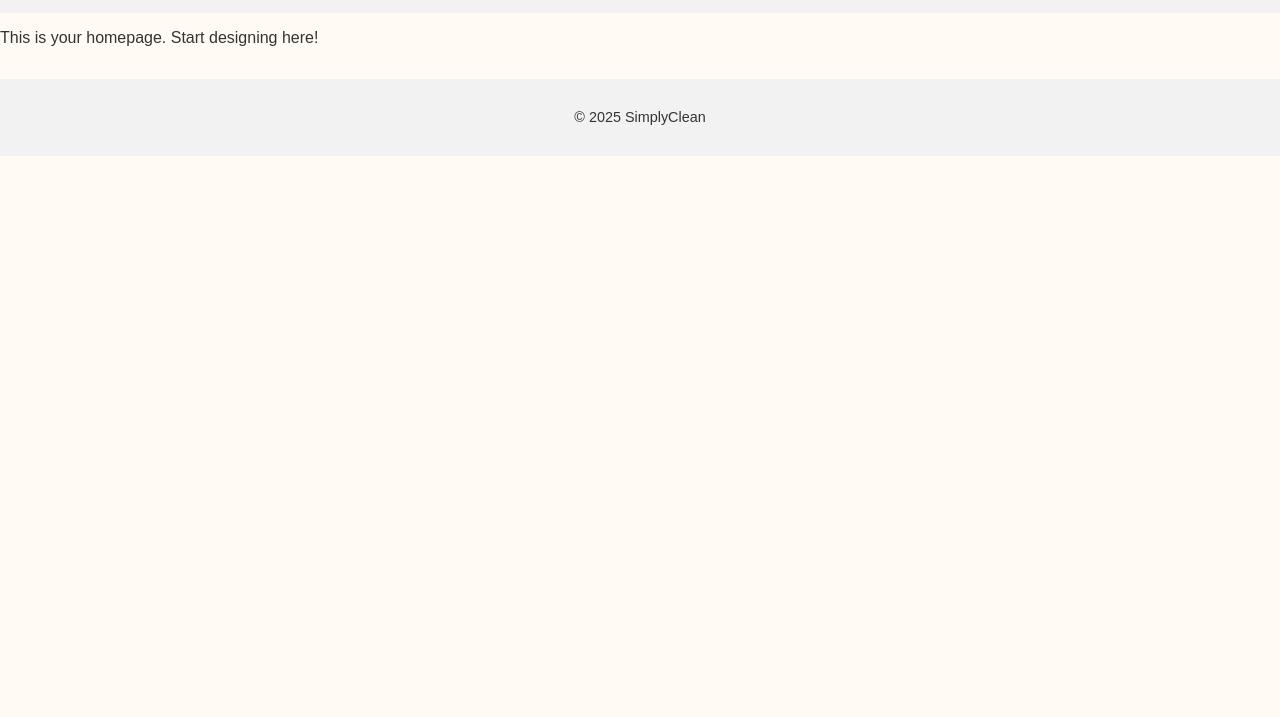
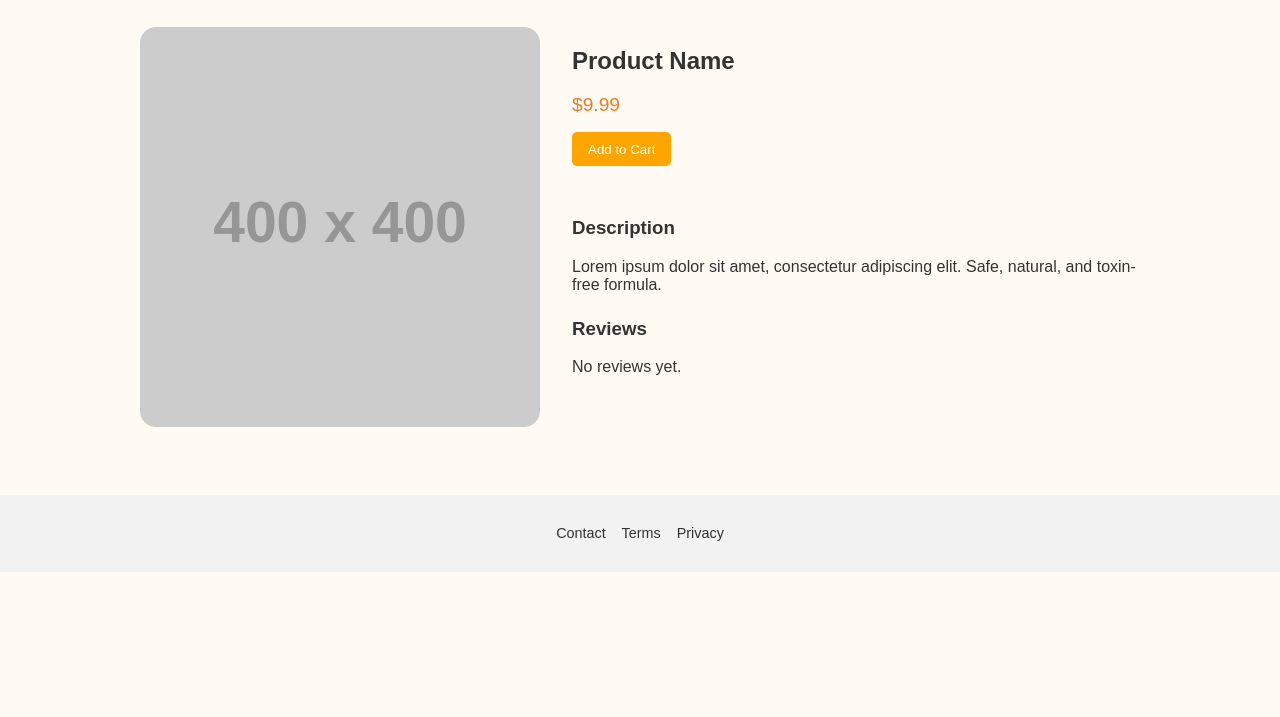
Before and after one commit to deanbong/ui-assignment3, a plain HTML site: page product.html in a window 1280 px wide. Shown: the part 83-800 px from the top of the page. Drawn offline with Linux system fonts and the light colour scheme; placeholder pictures from the web are drawn by us.

Commit message:
Update product page layout

```diff
--- a/css/style.css
+++ b/css/style.css
@@ -203,3 +203,47 @@ footer {
   margin-top: 2rem;
   font-size: 0.9rem;
 }
+/* --- product page --- */
+.product-detail {
+  display: flex;
+  gap: 2rem;
+  padding: 2rem;
+  max-width: 1000px;
+  margin: auto;
+}
+
+.product-image img {
+  max-width: 400px;
+  width: 100%;
+  border-radius: 1rem;
+}
+
+.product-info {
+  flex: 1;
+}
+
+.product-info h2 {
+  font-size: 1.5rem;
+  margin-bottom: 0.5rem;
+}
+
+.product-info .price {
+  color: #e67e22;
+  font-size: 1.2rem;
+  margin-bottom: 1rem;
+}
+
+.product-info button {
+  background-color: orange;
+  color: white;
+  border: none;
+  padding: 0.6rem 1rem;
+  border-radius: 5px;
+  cursor: pointer;
+  margin-bottom: 2rem;
+}
+
+.product-description,
+.product-reviews {
+  margin-bottom: 1.5rem;
+}
--- a/product.html
+++ b/product.html
@@ -1,19 +1,14 @@
-<nav>
-  <a href="index.html">Home</a>
-  <a href="browse.html">Browse</a>
-  <a href="cart.html">Cart</a>
-</nav>
 <!DOCTYPE html>
 <html lang="en">
 <head>
   <meta charset="UTF-8" />
-  <meta name="viewport" content="width=device-width, initial-scale=1.0"/>
+  <meta name="viewport" content="width=device-width, initial-scale=1.0" />
   <title>SimplyClean – Product</title>
   <link rel="stylesheet" href="css/style.css" />
 </head>
 <body>
   <header>
-    <h1>Welcome to SimplyClean</h1>
+    <h1>SIMPLYCLEAN</h1>
     <nav>
       <a href="index.html">Home</a> |
       <a href="browse.html">Browse</a> |
@@ -21,14 +16,29 @@
     </nav>
   </header>
 
-  <main>
-    <p>This is your homepage. Start designing here!</p>
+  <main class="product-detail">
+    <div class="product-image">
+      <img src="https://via.placeholder.com/400x400" alt="Product name" />
+    </div>
+    <div class="product-info">
+      <h2>Product Name</h2>
+      <p class="price">$9.99</p>
+      <button>Add to Cart</button>
+
+      <section class="product-description">
+        <h3>Description</h3>
+        <p>Lorem ipsum dolor sit amet, consectetur adipiscing elit. Safe, natural, and toxin-free formula.</p>
+      </section>
+
+      <section class="product-reviews">
+        <h3>Reviews</h3>
+        <p>No reviews yet.</p>
+      </section>
+    </div>
   </main>
 
   <footer>
-    <p>&copy; 2025 SimplyClean</p>
+    <p>Contact &nbsp;&nbsp; Terms &nbsp;&nbsp; Privacy</p>
   </footer>
-
-  <script src="js/script.js"></script>
 </body>
 </html>
```
